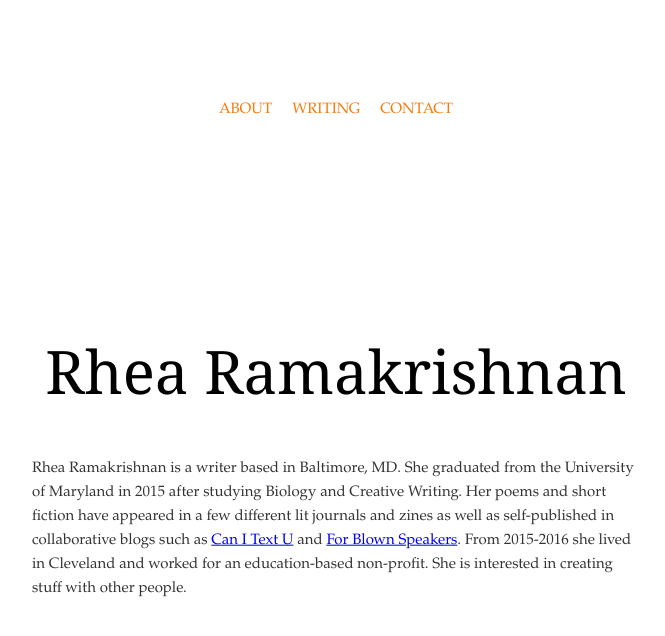
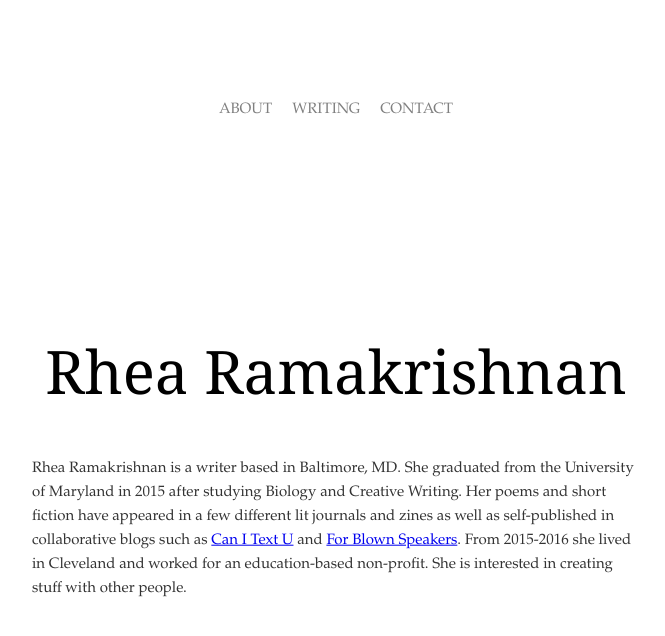
Before and after one commit to reram/reram.github.io, a Jekyll site: the page built from index.html, in a window 1280 px wide. Shown: the top 636 px of the page, without its empty margins (304-969 px from the left). Built offline with Jekyll 4.4.1, drawn with Linux system fonts in a browser that asks for light colours.

Commit message:
Update page.html

```diff
--- a/_layouts/page.html
+++ b/_layouts/page.html
@@ -56,13 +56,13 @@ li a {
     display: block;
     margin: 0 0 0 1 px;
     padding: 5px 10px;
-    color: #F77909;
+    color: #808080;
     text-align: center;
     text-decoration: none;
 }
 
 li a:hover {
-    color: #FBBC84;
+    color: #BFBFBF;
 }
 
     </style>
```
